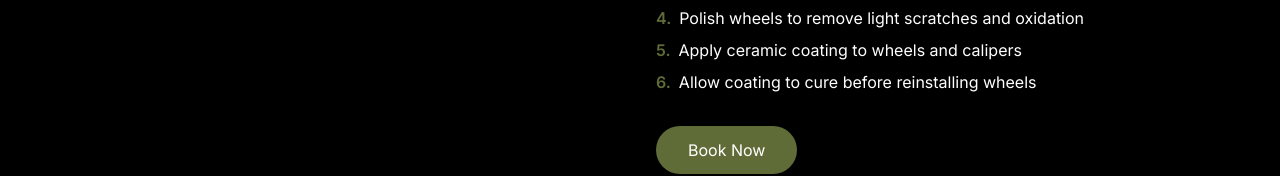
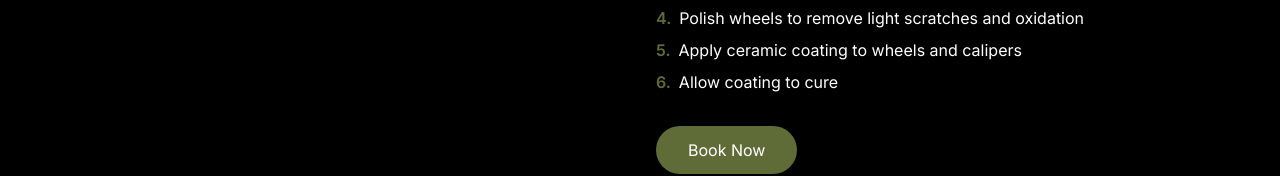
Before and after one commit to Fathom-Consulting/client-mobilesolutionz, a Next.js app: page /addons/wheel-polish-and-coating in a window 1280 px wide. Shown: the part 646-822 px from the top of the page. Built offline with nearby package versions, Linux system fonts and the light colour scheme.

Commit message:
Adjusted wording in Wheel Polish add-on

```diff
--- a/app/addons/wheel-polish-and-coating/page.tsx
+++ b/app/addons/wheel-polish-and-coating/page.tsx
@@ -1,4 +1,4 @@
-import AddOnPage from '../../components/AddOnPage'
+import AddOnPage from "../../components/AddOnPage";
 
 export default function WheelPolishAndCoatingPage() {
   return (
@@ -10,7 +10,7 @@ export default function WheelPolishAndCoatingPage() {
         "Protects against brake dust and road grime",
         "Makes future cleaning easier and quicker",
         "Helps prevent corrosion and pitting",
-        "Can improve the overall look of your vehicle"
+        "Can improve the overall look of your vehicle",
       ]}
       process={[
         "Remove wheels from the vehicle (if necessary)",
@@ -18,10 +18,10 @@ export default function WheelPolishAndCoatingPage() {
         "Clay bar treatment to remove embedded contaminants",
         "Polish wheels to remove light scratches and oxidation",
         "Apply ceramic coating to wheels and calipers",
-        "Allow coating to cure before reinstalling wheels"
+        "Allow coating to cure",
       ]}
-      imageSrc = "https://res.cloudinary.com/dkgpsncrn/image/upload/v1737580063/wheel-polish_vbuczp.webp"
+      imageSrc="https://res.cloudinary.com/dkgpsncrn/image/upload/v1737580063/wheel-polish_vbuczp.webp"
     />
     // Need to make this more modular
-  )
+  );
 }
```
